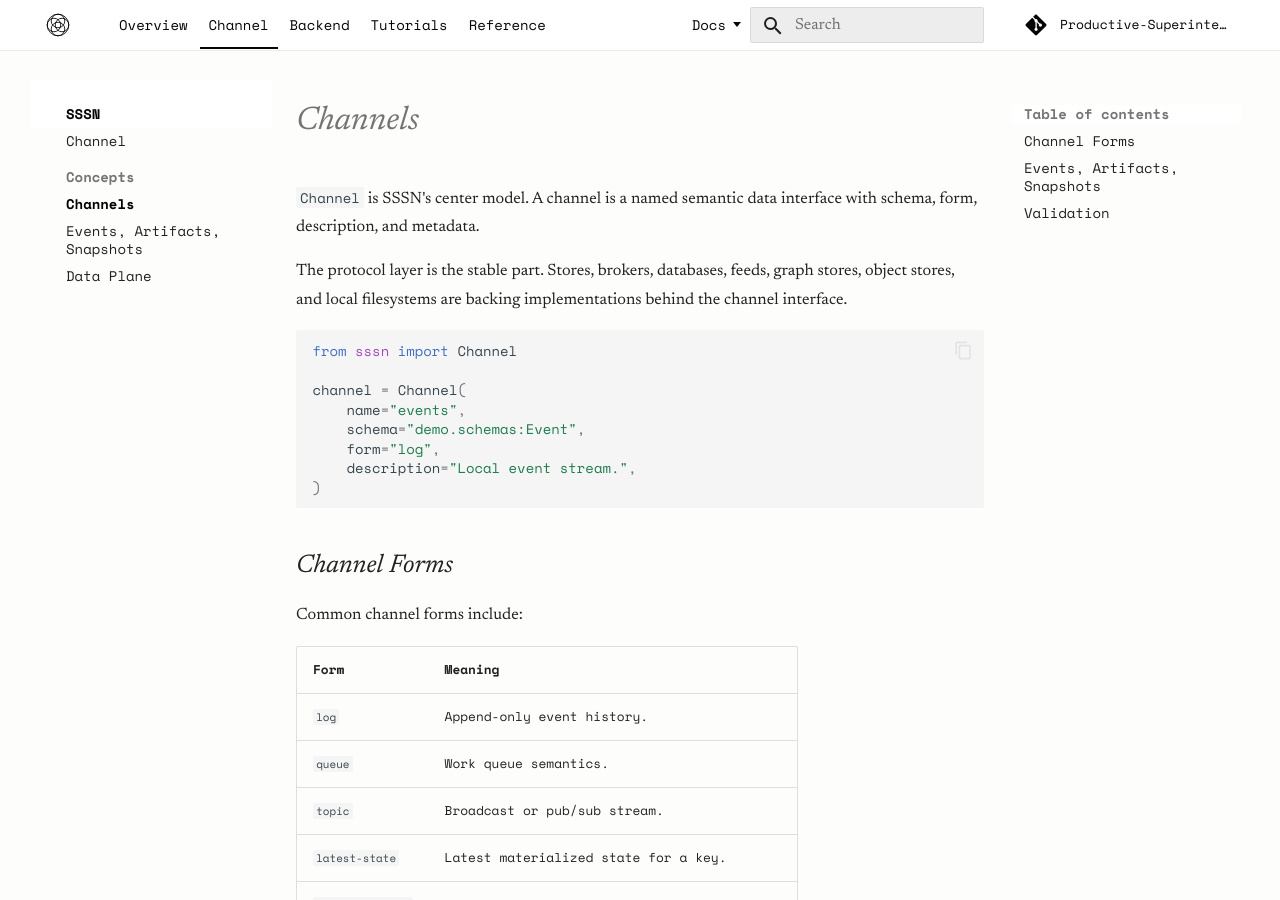
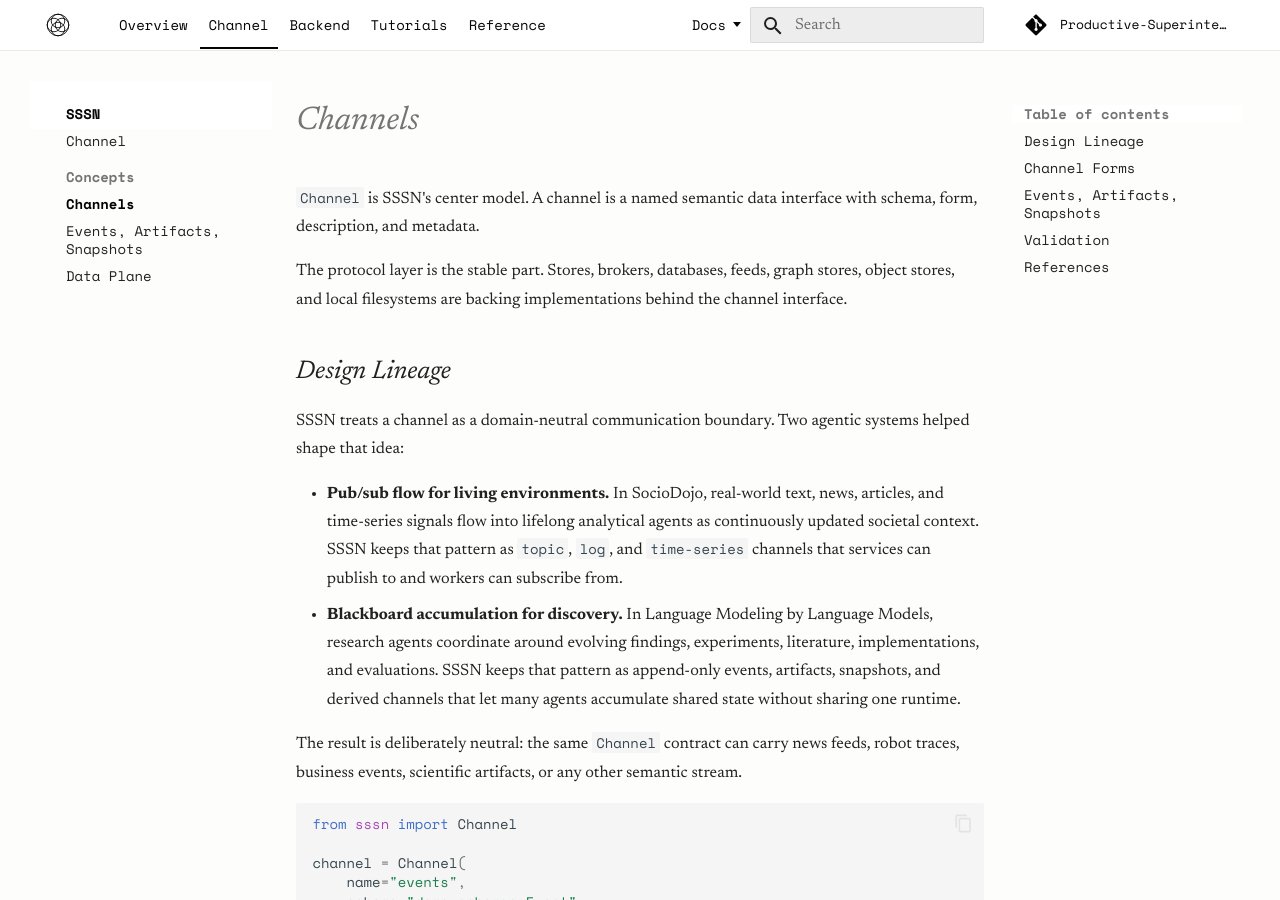
Before and after one commit to Productive-Superintelligence/sssn, an MkDocs documentation site: the page built from docs/concepts/channels.md, in a window 1280 px wide and 900 px high. Built offline with MkDocs 1.6.1 and Material for MkDocs 9.7.7, drawn with Linux system fonts in a browser that asks for light colours; comment, search, counter and statistics services are not loaded; some of the changed text lies outside the part shown.

Commit message:
Document channel design lineage

````diff
--- a/docs/concepts/channels.md
+++ b/docs/concepts/channels.md
@@ -6,6 +6,26 @@
 The protocol layer is the stable part. Stores, brokers, databases, feeds,
 graph stores, object stores, and local filesystems are backing implementations
 behind the channel interface.
+
+## Design Lineage
+
+SSSN treats a channel as a domain-neutral communication boundary. Two agentic
+systems helped shape that idea:
+
+- **Pub/sub flow for living environments.** In SocioDojo, real-world text,
+  news, articles, and time-series signals flow into lifelong analytical agents
+  as continuously updated societal context. SSSN keeps that pattern as
+  `topic`, `log`, and `time-series` channels that services can publish to and
+  workers can subscribe from.
+- **Blackboard accumulation for discovery.** In Language Modeling by Language
+  Models, research agents coordinate around evolving findings, experiments,
+  literature, implementations, and evaluations. SSSN keeps that pattern as
+  append-only events, artifacts, snapshots, and derived channels that let many
+  agents accumulate shared state without sharing one runtime.
+
+The result is deliberately neutral: the same `Channel` contract can carry news
+feeds, robot traces, business events, scientific artifacts, or any other
+semantic stream.
 
 ```python
 from sssn import Channel
@@ -57,3 +77,12 @@
 letters, numbers, underscores, and hyphens are the most predictable choice.
 Avoid whitespace, path separators, percent escapes, and path-control segments
 so names can appear safely in URLs, refs, package cards, and local config.
+
+## References
+
+- Cheng, Junyan, and Peter Chin. "SocioDojo: Building Lifelong Analytical Agents
+  with Real-World Text and Time Series." *The Twelfth International Conference
+  on Learning Representations (ICLR)*, 2024. Spotlight.
+- Cheng, Junyan, Peter Clark, and Kyle Richardson. "Language Modeling by
+  Language Models." *Advances in Neural Information Processing Systems 38
+  (NeurIPS 2025)*, 2025. Spotlight.
````
Also changed, not shown: docs/protocol/index.md (+19 -0 lines).
